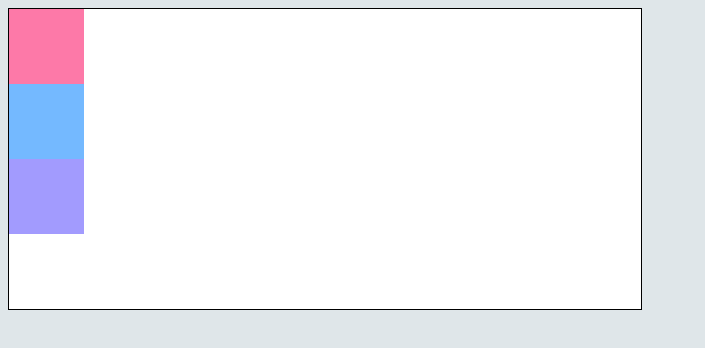
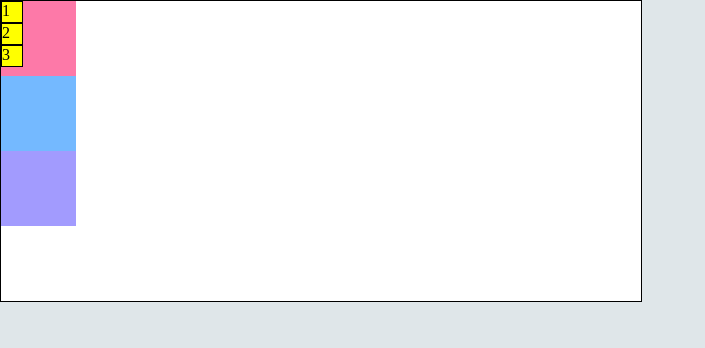
Before and after one commit to turingschool-examples/css-flexbox, a plain HTML site: page index.html in a window 1280 px wide. Shown: the whole page, without its empty margins (0-705 px from the left). Drawn offline with Linux system fonts and the light colour scheme.

Commit message:
Create branch for nested elements try it 4 exercise

```diff
--- a/index.html
+++ b/index.html
@@ -9,11 +9,12 @@
   <body>
     <section class="wrapper">
       <div class="box">
+        <div class="small-box">1</div>
+        <div class="small-box">2</div>
+        <div class="small-box">3</div>
       </div>
-      <div class="box">
-      </div>
-      <div class="box">
-      </div>
+      <div class="box"></div>
+      <div class="box"></div>
     </section>
   </body>
 </html>
--- a/styles.css
+++ b/styles.css
@@ -1,5 +1,14 @@
 body {
   background-color: #dfe6e9;
+  margin: 0;
+}
+
+
+.wrapper {
+  background-color: white;
+  width: 50%;
+  height: 300px;
+  border: solid 1px black;
 }
 
 .box {
@@ -19,9 +28,29 @@ body {
   background-color: #a29bfe;
 }
 
-.wrapper {
-  background-color: white;
-  width: 50%;
-  height: 300px;
-  border: solid 1px black;
+.small-box {
+  width: 20px;
+  height: 20px;
+  background-color: yellow;
+  border: 1px solid black;
 }
+
+/* // Challenge 1 */
+
+/* Move the pink, purple, and blue boxes so they are stacked in a column, horizontally centered, and vertically spaced apart evenly.  */
+
+
+
+
+/* // Challenge 2 */
+
+/* Move the yellow boxes so they are in a horizontal row, at the bottom right corner of the pink box */
+
+
+
+
+/* // Challenge 3 */
+
+/* Move the white box (.wrapper) to the center of the page. The white box should be centered both vertically and horizontally. */
+
+/* Need a hint? Add a border to the body. What do you notice about its height?  */
```
